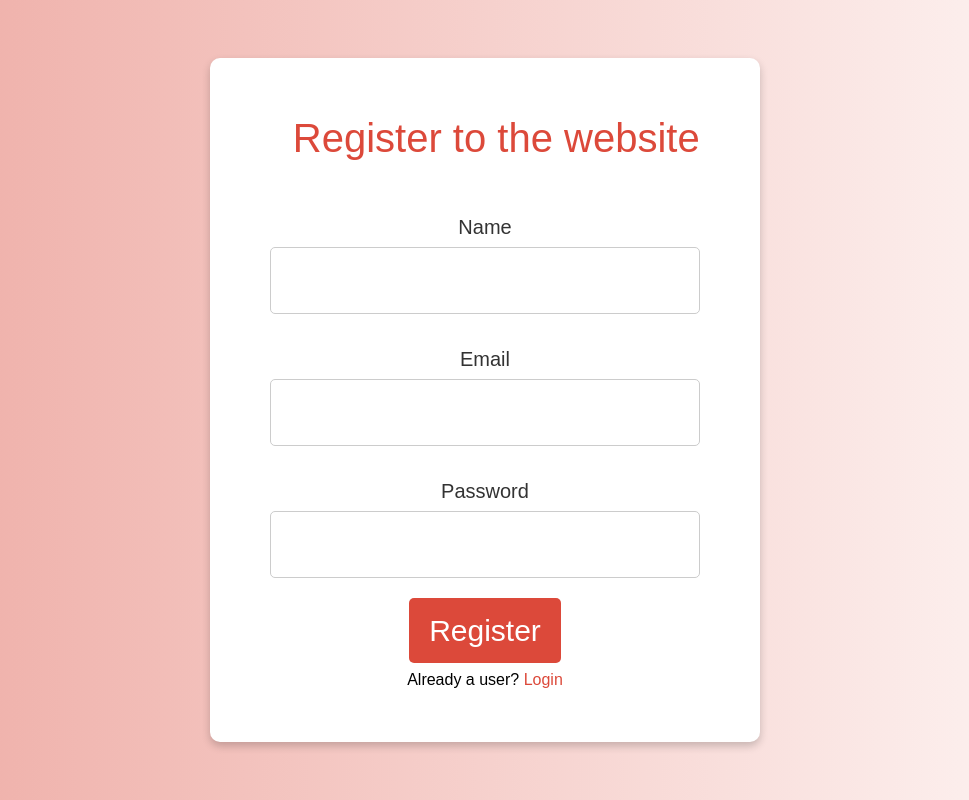
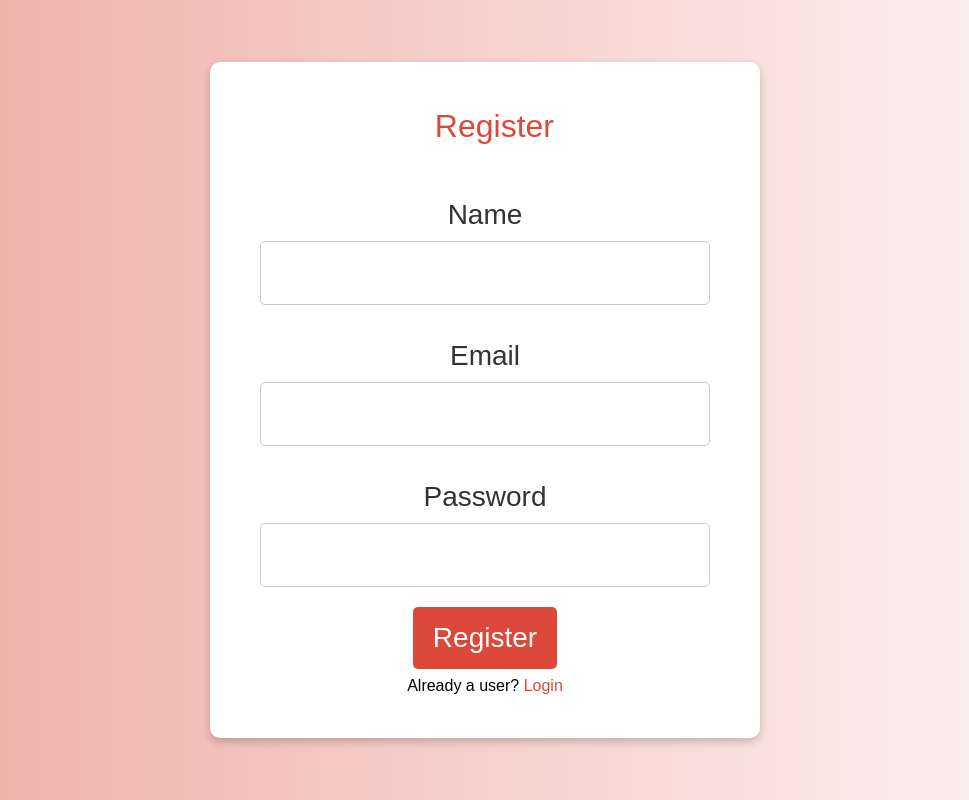
Before and after one commit to Wambyat/FINSAATHI-2.0, a React (Vite) app: page /register in a window 1280 px wide. Shown: the whole page, without its empty margins (155-1124 px from the left). Built offline with nearby package versions, Linux system fonts and the light colour scheme.

Commit message:
Login and Register CSS made responsive

```diff
--- a/src/components/Login.css
+++ b/src/components/Login.css
@@ -15,11 +15,12 @@ body {
     border-radius: 10px;
     box-shadow: 0 4px 8px rgba(0, 0, 0, 0.2);
     text-align: center;
-    width: 600px;
+    width: 90%;
+    max-width: 600px;
 }
 
 .login-container h1 {
-    font-size: 40px;
+    font-size: 2rem;
     margin-bottom: 20px;
     color: #dc493a;
     align-self: flex-end;
@@ -29,7 +30,7 @@ body {
 .login-container label {
     display: block;
     margin: 10px 0 5px;
-    font-size: 20px;
+    font-size: 1.25rem;
     color: #333;
 }
 
@@ -39,7 +40,7 @@ body {
     margin-bottom: 20px;
     border: 1px solid #ccc;
     border-radius: 5px;
-    font-size: 30px;
+    font-size: 1.25rem;
 }
 
 .login-container button {
@@ -49,7 +50,7 @@ body {
     border: none;
     border-radius: 5px;
     cursor: pointer;
-    font-size: 30px;
+    font-size: 1.25rem;
     margin-bottom: 5px;
 }
 
@@ -65,3 +66,48 @@ body {
 .login-container a:hover {
     text-decoration: underline;
 }
+
+/* Media Queries for Responsiveness */
+@media (min-width: 768px) {
+    .login-container {
+        width: 600px;
+    }
+
+    .login-container h1 {
+        font-size: 2.5rem;
+    }
+
+    .login-container label {
+        font-size: 1.5rem;
+    }
+
+    .login-container input {
+        font-size: 1.5rem;
+    }
+
+    .login-container button {
+        font-size: 1.5rem;
+    }
+}
+
+@media (min-width: 1024px) {
+    .login-container {
+        padding: 50px;
+    }
+
+    .login-container h1 {
+        font-size: 3rem;
+    }
+
+    .login-container label {
+        font-size: 1.75rem;
+    }
+
+    .login-container input {
+        font-size: 1.75rem;
+    }
+
+    .login-container button {
+        font-size: 1.75rem;
+    }
+}
--- a/src/components/Register.css
+++ b/src/components/Register.css
@@ -15,21 +15,22 @@ body {
     border-radius: 10px;
     box-shadow: 0 4px 8px rgba(0, 0, 0, 0.2);
     text-align: center;
-    width: 550px;
+    width: 90%;
+    max-width: 550px;
 }
 
 .register-container h1 {
-    font-size: 40px;
+    font-size: 2rem;
     margin-bottom: 10px;
     color: #dc493a;
     align-self: flex-end;
-    margin-left: 5%;
+    margin-left: 4%;
 }
 
 .register-container label {
     display: block;
     margin: 10px 0 5px;
-    font-size: 20px;
+    font-size: 1.25rem;
     color: #333;
 }
 
@@ -39,7 +40,7 @@ body {
     margin-bottom: 20px;
     border: 1px solid #ccc;
     border-radius: 5px;
-    font-size: 30px;
+    font-size: 1.25rem;
 }
 
 .register-container button {
@@ -49,7 +50,7 @@ body {
     border: none;
     border-radius: 5px;
     cursor: pointer;
-    font-size: 30px;
+    font-size: 1.25rem;
     margin-bottom: 5px;
 }
 
@@ -65,3 +66,48 @@ body {
 .register-container a:hover {
     text-decoration: underline;
 }
+
+/* Media Queries for Responsiveness */
+@media (min-width: 768px) {
+    .register-container {
+        width: 550px;
+    }
+
+    .register-container h1 {
+        font-size: 2.5rem;
+    }
+
+    .register-container label {
+        font-size: 1.5rem;
+    }
+
+    .register-container input {
+        font-size: 1.5rem;
+    }
+
+    .register-container button {
+        font-size: 1.5rem;
+    }
+}
+
+@media (min-width: 1024px) {
+    .register-container {
+        padding: 40px;
+    }
+
+    .register-container h1 {
+        font-size: 2rem;
+    }
+
+    .register-container label {
+        font-size: 1.75rem;
+    }
+
+    .register-container input {
+        font-size: 1.75rem;
+    }
+
+    .register-container button {
+        font-size: 1.75rem;
+    }
+}
--- a/src/components/Register.jsx
+++ b/src/components/Register.jsx
@@ -8,7 +8,7 @@ function Register() {
 
     return (
         <div className="register-container">
-            <h1>Register to the website</h1>
+            <h1>Register</h1>
             <br/>
             <label>Name</label>
             <input type="text" onChange={e => setName(e.target.value)}/>
```
